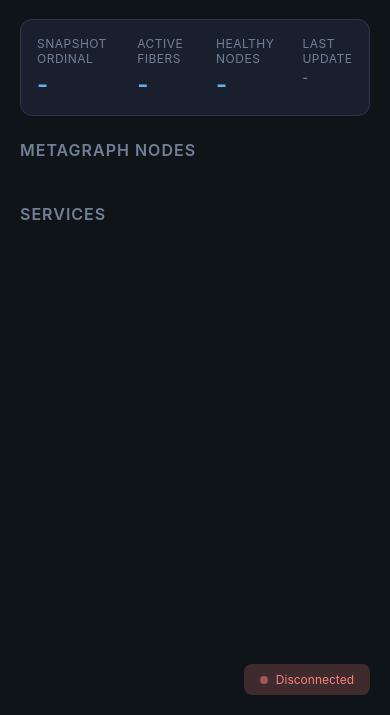
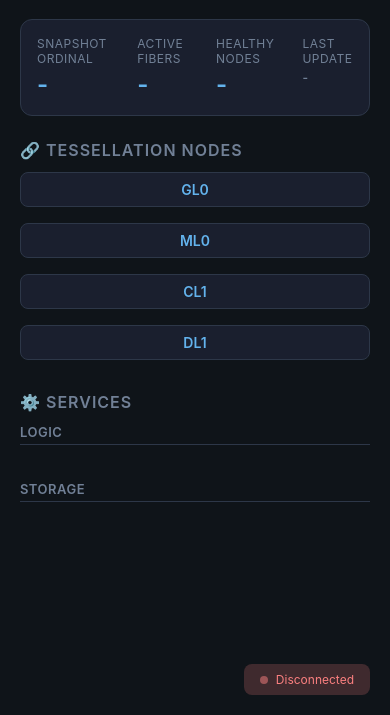
Before and after one commit to ottobot-ai/ottochain-services, a website: page packages/monitor/public/index.html in a window 390 px wide. Shown: the part 129-844 px from the top of the page. Drawn offline with Linux system fonts and the light colour scheme; no server answers.

Commit message:
feat(monitor): improve dashboard layout and bridge restart resilience
- Organize nodes by layer columns (GL0, ML0, CL1, DL1)
- Split services into Logic and Storage groups
- Add responsive breakpoints for mobile
- Increase bridge max_restarts to 50 with 5s delay
- Add min_uptime check for stable restart behavior

```diff
--- a/ecosystem.config.cjs
+++ b/ecosystem.config.cjs
@@ -56,6 +56,9 @@ module.exports = {
       env: sharedEnv,
       max_memory_restart: '512M',
       exp_backoff_restart_delay: 100,
+      max_restarts: 50,
+      min_uptime: '10s',
+      restart_delay: 5000,
     },
     {
       name: 'traffic-gen',
--- a/packages/monitor/public/index.html
+++ b/packages/monitor/public/index.html
@@ -205,6 +205,68 @@
       font-size: 12px;
       color: var(--text-muted);
     }
+
+    /* Nodes by layer layout */
+    .nodes-by-layer {
+      display: grid;
+      grid-template-columns: repeat(4, 1fr);
+      gap: 16px;
+    }
+
+    .layer-column {
+      display: flex;
+      flex-direction: column;
+      gap: 12px;
+    }
+
+    .layer-header {
+      font-weight: 600;
+      font-size: 14px;
+      color: var(--blue);
+      text-align: center;
+      padding: 8px;
+      background: var(--bg-card);
+      border-radius: 8px;
+      border: 1px solid var(--border);
+    }
+
+    /* Services split layout */
+    .services-split {
+      display: grid;
+      grid-template-columns: 2fr 1fr;
+      gap: 24px;
+    }
+
+    .service-group {
+      display: flex;
+      flex-direction: column;
+      gap: 12px;
+    }
+
+    .group-header {
+      font-weight: 600;
+      font-size: 13px;
+      color: var(--text-muted);
+      text-transform: uppercase;
+      letter-spacing: 0.5px;
+      padding-bottom: 4px;
+      border-bottom: 1px solid var(--border);
+    }
+
+    @media (max-width: 900px) {
+      .nodes-by-layer {
+        grid-template-columns: repeat(2, 1fr);
+      }
+      .services-split {
+        grid-template-columns: 1fr;
+      }
+    }
+
+    @media (max-width: 600px) {
+      .nodes-by-layer {
+        grid-template-columns: 1fr;
+      }
+    }
   </style>
 </head>
 <body>
@@ -235,13 +297,35 @@
   </div>
 
   <div class="section">
-    <h2>Metagraph Nodes</h2>
-    <div class="grid" id="nodes-grid"></div>
+    <h2>🔗 Tessellation Nodes</h2>
+    <div class="nodes-by-layer" id="nodes-grid">
+      <div class="layer-column" id="gl0-column">
+        <div class="layer-header">GL0</div>
+      </div>
+      <div class="layer-column" id="ml0-column">
+        <div class="layer-header">ML0</div>
+      </div>
+      <div class="layer-column" id="cl1-column">
+        <div class="layer-header">CL1</div>
+      </div>
+      <div class="layer-column" id="dl1-column">
+        <div class="layer-header">DL1</div>
+      </div>
+    </div>
   </div>
 
   <div class="section">
-    <h2>Services</h2>
-    <div class="grid" id="services-grid"></div>
+    <h2>⚙️ Services</h2>
+    <div class="services-split">
+      <div class="service-group">
+        <div class="group-header">Logic</div>
+        <div class="grid" id="logic-services-grid"></div>
+      </div>
+      <div class="service-group">
+        <div class="group-header">Storage</div>
+        <div class="grid" id="storage-services-grid"></div>
+      </div>
+    </div>
   </div>
 
   <div id="connection-status" class="connection-status disconnected">
@@ -250,8 +334,16 @@
   </div>
 
   <script>
-    const nodesGrid = document.getElementById('nodes-grid');
-    const servicesGrid = document.getElementById('services-grid');
+    // Layer columns for nodes
+    const gl0Column = document.getElementById('gl0-column');
+    const ml0Column = document.getElementById('ml0-column');
+    const cl1Column = document.getElementById('cl1-column');
+    const dl1Column = document.getElementById('dl1-column');
+
+    // Service grids
+    const logicServicesGrid = document.getElementById('logic-services-grid');
+    const storageServicesGrid = document.getElementById('storage-services-grid');
+
     const overallEl = document.getElementById('overall');
     const overallText = document.getElementById('overall-text');
     const ordinalEl = document.getElementById('ordinal');
@@ -259,6 +351,9 @@
     const healthyNodesEl = document.getElementById('healthy-nodes');
     const lastUpdateEl = document.getElementById('last-update');
     const connectionStatus = document.getElementById('connection-status');
+
+    // Storage service names
+    const storageServices = ['Postgres', 'Redis'];
 
     function createNodeCard(node) {
       return `
@@ -309,11 +404,24 @@
 
       lastUpdateEl.textContent = new Date(data.timestamp).toLocaleTimeString();
 
-      // Nodes
-      nodesGrid.innerHTML = data.nodes.map(createNodeCard).join('');
+      // Nodes by layer
+      const gl0Nodes = data.nodes.filter(n => n.type === 'gl0');
+      const ml0Nodes = data.nodes.filter(n => n.type === 'ml0');
+      const cl1Nodes = data.nodes.filter(n => n.type === 'cl1');
+      const dl1Nodes = data.nodes.filter(n => n.type === 'dl1');
 
-      // Services
-      servicesGrid.innerHTML = data.services.map(createServiceCard).join('');
+      // Keep headers, replace node cards
+      gl0Column.innerHTML = '<div class="layer-header">GL0</div>' + gl0Nodes.map(createNodeCard).join('');
+      ml0Column.innerHTML = '<div class="layer-header">ML0</div>' + ml0Nodes.map(createNodeCard).join('');
+      cl1Column.innerHTML = '<div class="layer-header">CL1</div>' + cl1Nodes.map(createNodeCard).join('');
+      dl1Column.innerHTML = '<div class="layer-header">DL1</div>' + dl1Nodes.map(createNodeCard).join('');
+
+      // Services split by type
+      const logicServices = data.services.filter(s => !storageServices.includes(s.name));
+      const storageServicesList = data.services.filter(s => storageServices.includes(s.name));
+
+      logicServicesGrid.innerHTML = logicServices.map(createServiceCard).join('');
+      storageServicesGrid.innerHTML = storageServicesList.map(createServiceCard).join('');
     }
 
     function setConnected(connected) {
```
